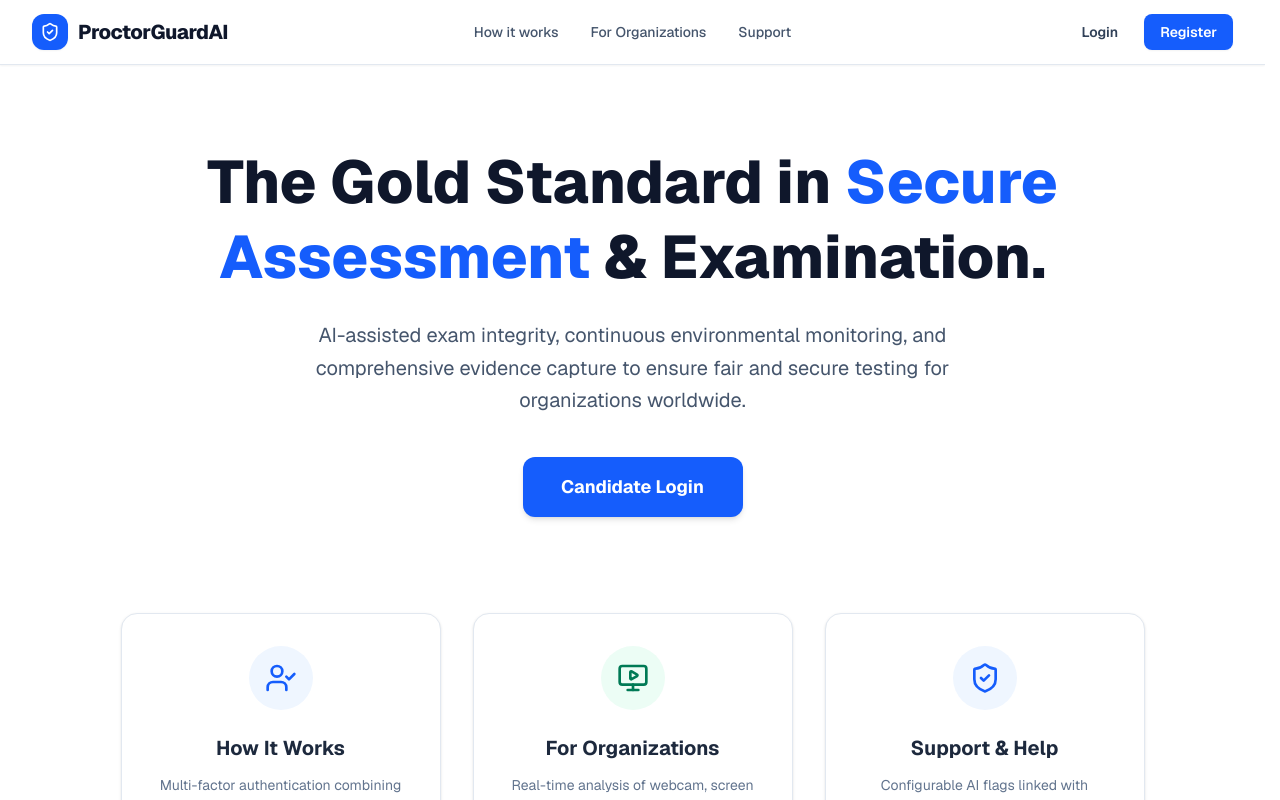
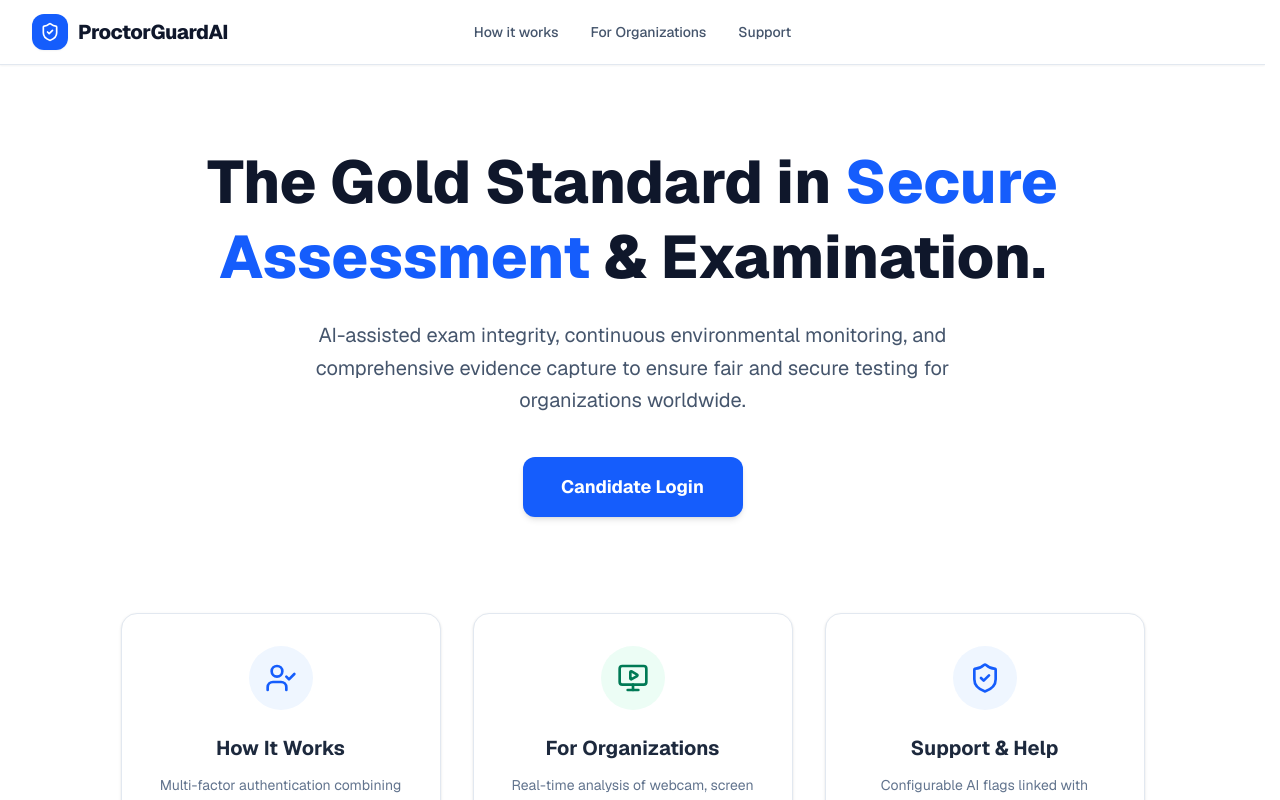
Before and after one commit to lohithbudidha-oss/proctorguardAI, a Next.js app in the folder frontend/: page / in a window 1280 px wide. Shown: the top 800 px of the page. Built offline with nearby package versions, Linux system fonts and the light colour scheme; no server answers.

Commit message:
feat(navbar): remove login and register options from public navbar header

```diff
--- a/frontend/src/components/PublicNavbar.tsx
+++ b/frontend/src/components/PublicNavbar.tsx
@@ -53,21 +53,8 @@ export default function PublicNavbar({ activePage = 'home' }: PublicNavbarProps)
           </Link>
         </nav>
 
-        {/* Right: User Actions */}
-        <div className="flex-1 flex items-center justify-end space-x-3">
-          <Link
-            href="/login"
-            className="text-slate-700 font-semibold hover:text-blue-600 transition-colors text-sm px-3.5 py-2 rounded-lg hover:bg-slate-50"
-          >
-            Login
-          </Link>
-          <Link
-            href="/register"
-            className="bg-blue-600 text-white px-4 py-2 rounded-lg font-semibold hover:bg-blue-700 transition-all shadow-xs text-sm"
-          >
-            Register
-          </Link>
-        </div>
+        {/* Right spacer to keep center navigation links balanced */}
+        <div className="flex-1 hidden md:block" />
       </div>
     </header>
   );
```
